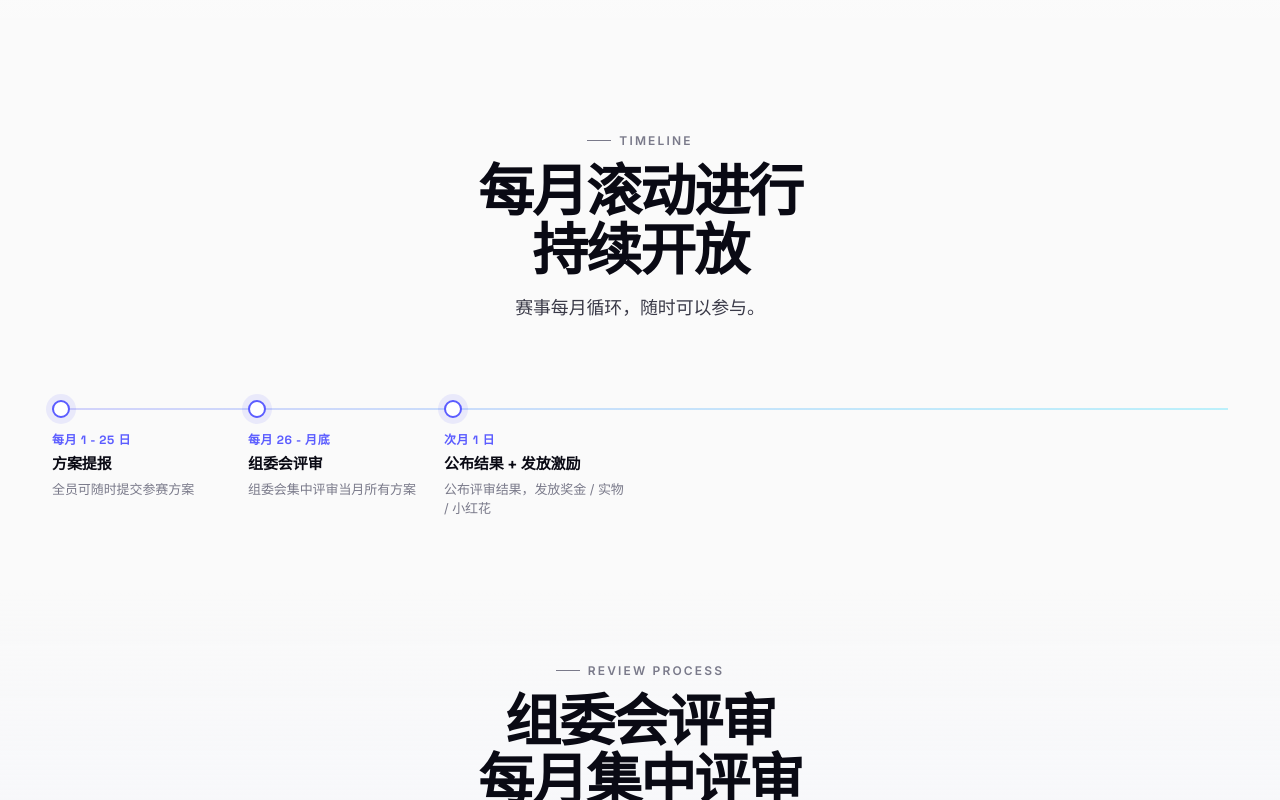
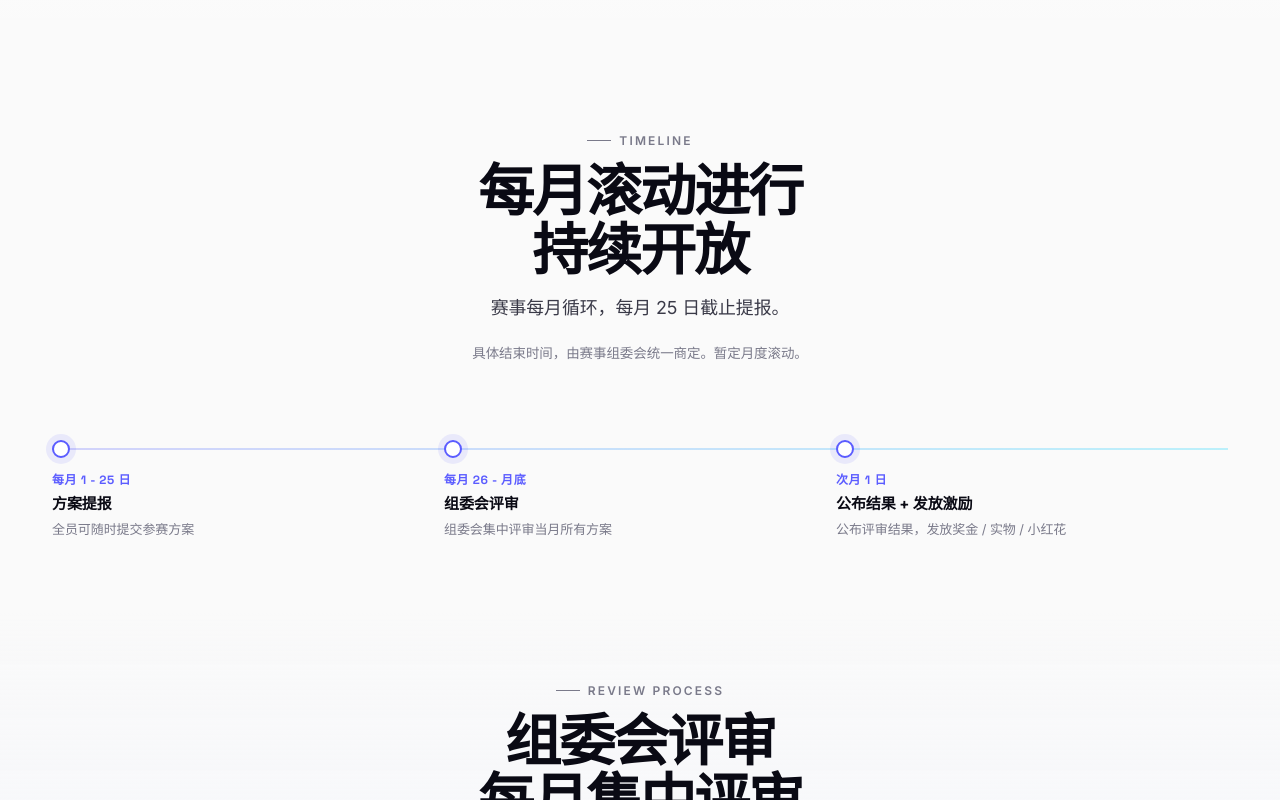
Before and after one commit to finebyme99/hras-2026, a plain HTML site: page index.html in a window 1280 px wide. Shown: the part 2000-2800 px from the top of the page. Drawn offline with Linux system fonts and the light colour scheme.

Commit message:
更新赛事时间描述文案，时间线节点改为三列均匀分布
Co-Authored-By: Claude Opus 4.6 <noreply@anthropic.com>

```diff
--- a/index.html
+++ b/index.html
@@ -220,7 +220,7 @@
   .panel[data-track="b"] .metric.hi{background:rgba(255,94,138,.08);color:var(--accent-c)}
 
   /* ───────────── Timeline ───────────── */
-  .timeline{position:relative;display:grid;grid-template-columns:repeat(6,1fr);gap:0;margin-top:8px}
+  .timeline{position:relative;display:grid;grid-template-columns:repeat(3,1fr);gap:0;margin-top:8px}
   @media (max-width:960px){.timeline{grid-template-columns:1fr;gap:18px}}
   .tl-rail{position:absolute;top:42px;left:0;right:0;height:2px;background:linear-gradient(90deg,var(--accent-a),var(--accent-b));opacity:.25}
   @media (max-width:960px){.tl-rail{display:none}}
@@ -596,7 +596,8 @@
     <div class="sec-head reveal">
       <span class="eyebrow">TIMELINE</span>
       <h2 class="h2">每月滚动进行<br>持续开放</h2>
-      <p class="lead">赛事每月循环，随时可以参与。</p>
+      <p class="lead">赛事每月循环，每月 25 日截止提报。</p>
+      <p style="font-size:13.5px;color:var(--ink-3);margin-top:6px">具体结束时间，由赛事组委会统一商定。暂定月度滚动。</p>
     </div>
 
     <div class="timeline reveal" data-delay="1">
```
